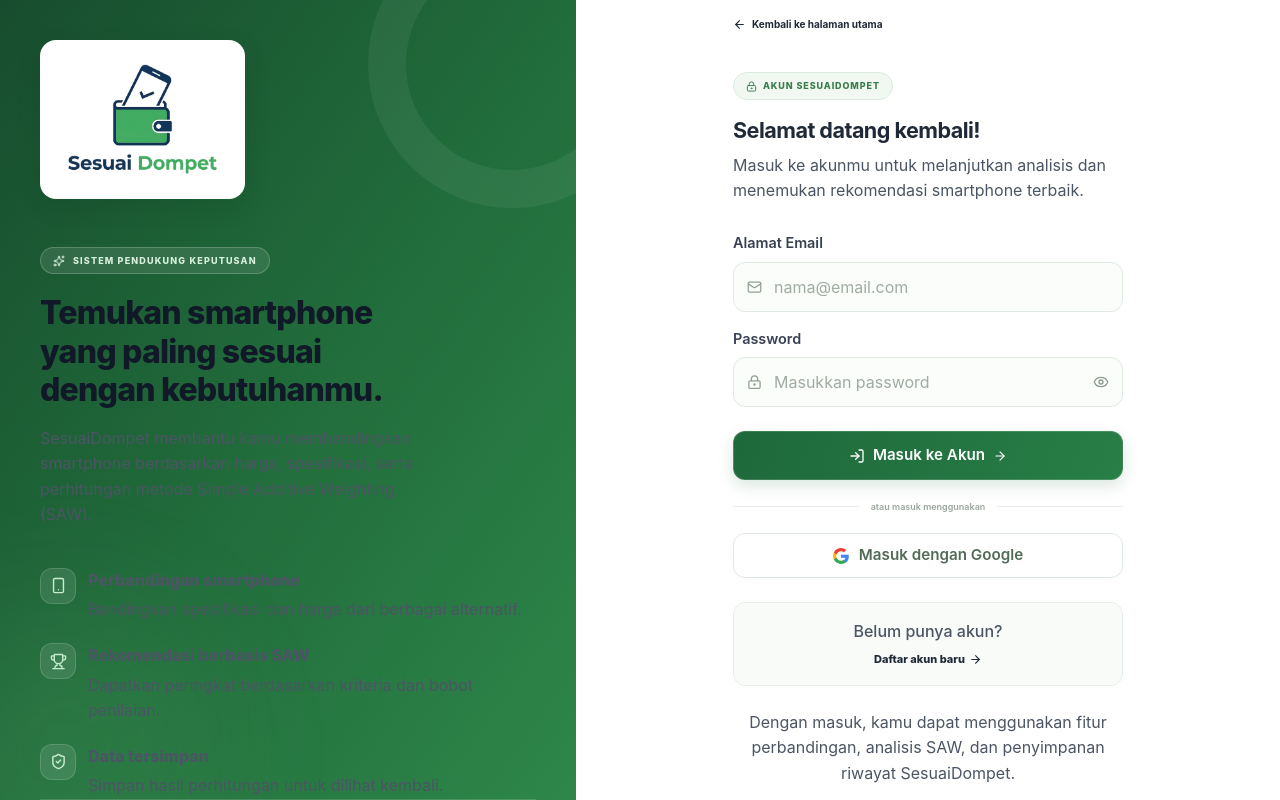
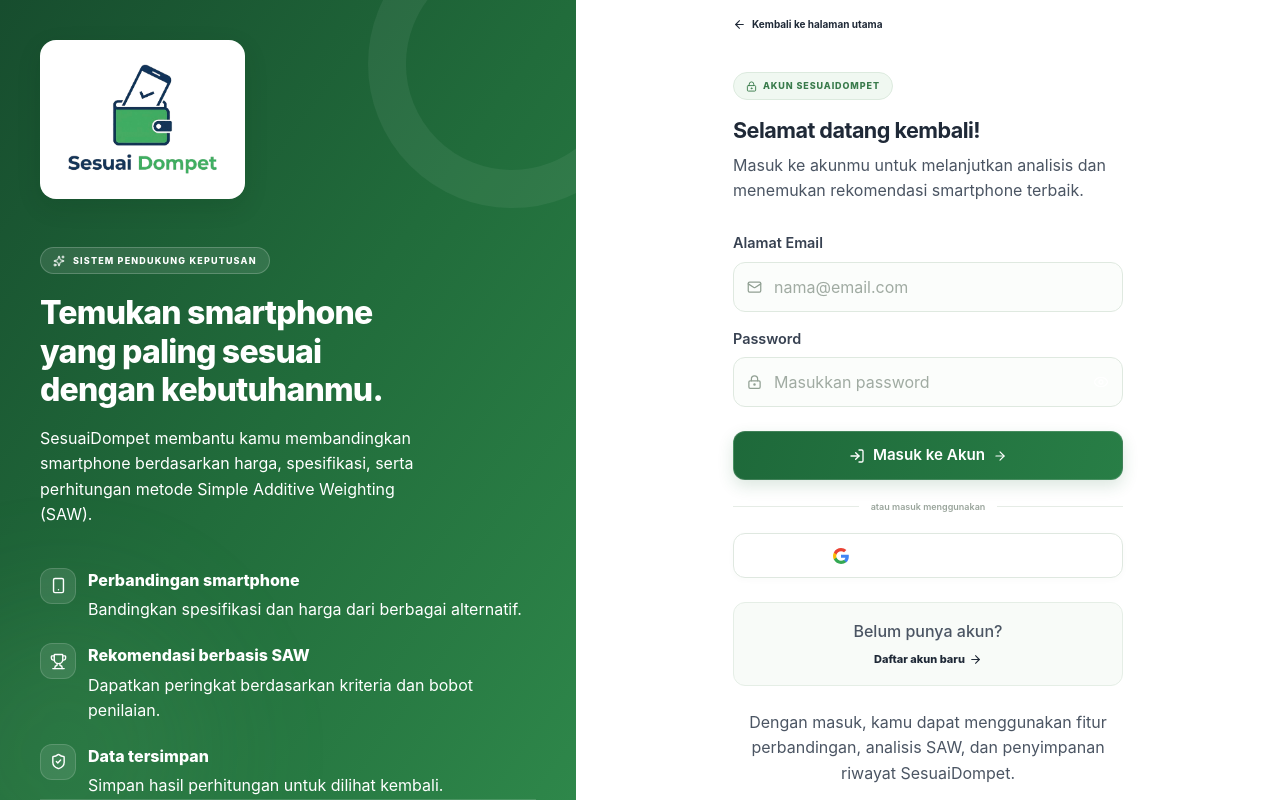
Before and after one commit to Anang-Programmer/sesuaidompet, a React (Vite) app: page /login in a window 1280 px wide. Built offline with nearby package versions, Linux system fonts and the light colour scheme; no server answers.

Commit message:
Fix: Memperbaiki warna teks yang tertimpa CSS tadi

```diff
--- a/src/index.css
+++ b/src/index.css
@@ -1520,3 +1520,26 @@ td {
   font-size: 0.9rem !important;
   color: #4b5563 !important;
 }
+/* =========================================
+   PERBAIKAN: PAKSA TEKS PUTIH DI AREA GELAP
+========================================= */
+
+/* Khusus untuk panel hijau di halaman Login/Register */
+aside h1,
+aside h2,
+aside p,
+aside span {
+  color: #ffffff !important;
+}
+
+/* Khusus untuk banner hijau di Dashboard */
+.sd-welcome-banner h2,
+.sd-welcome-banner p,
+.sd-welcome-banner .sd-welcome-kicker {
+  color: #ffffff !important;
+}
+
+/* Pastikan teks di dalam tombol tetap putih */
+button, .sd-primary-button {
+  color: #ffffff !important;
+}
```
